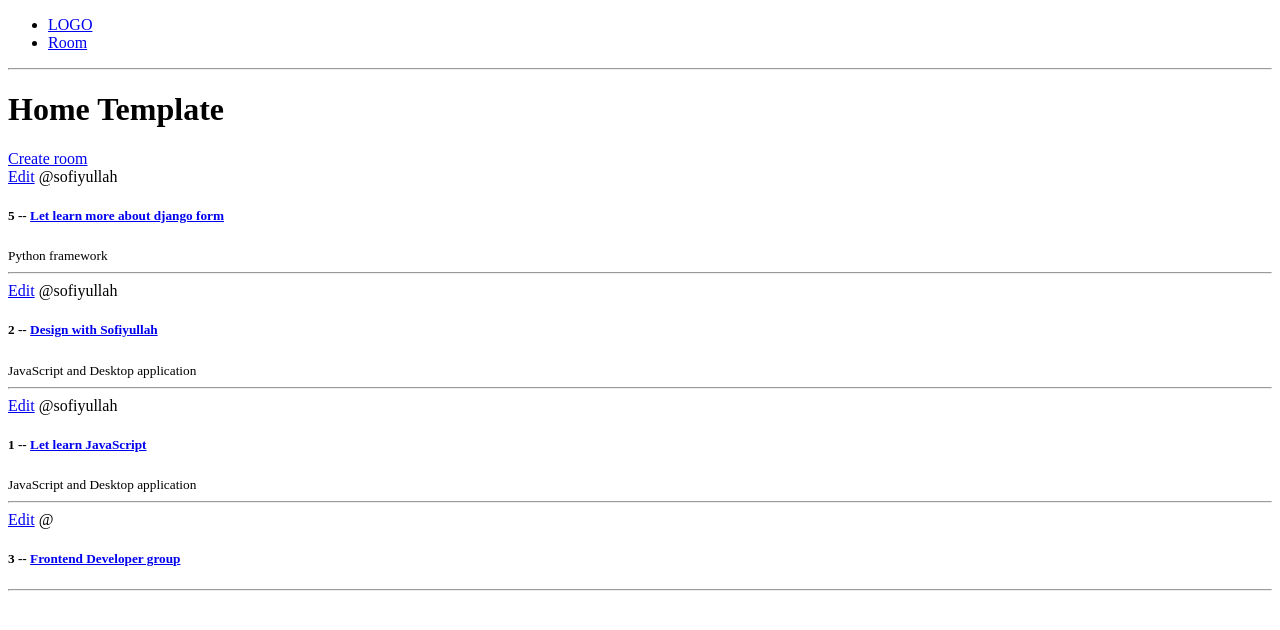
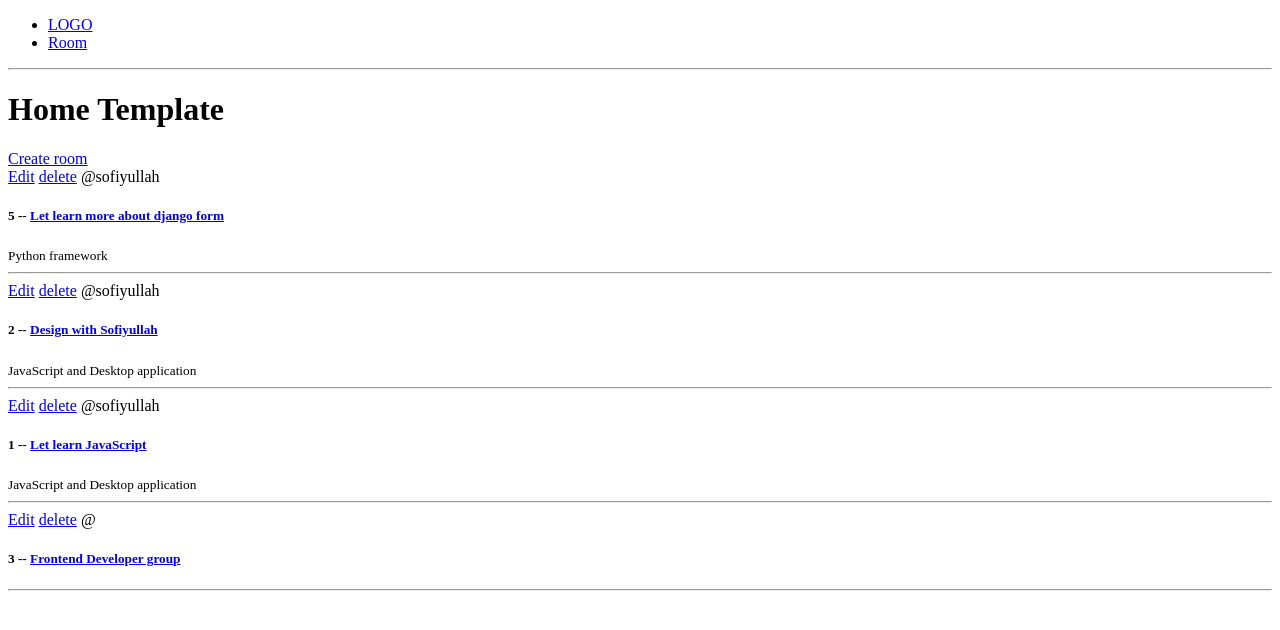
Before and after one commit to Precioussoul/StudyBuddy, a Django app: page / in a window 1280 px wide. Shown: the top 630 px of the page. Run offline with Django 4.2, Linux system fonts and the light colour scheme; data comes from the database, SQL or seed files in the repository; both versions use the stored data as it was after the commit.

Commit message:
feat: working with CRUD, completed

```diff
--- a/base/templates/base/home.html
+++ b/base/templates/base/home.html
@@ -7,6 +7,7 @@
         {% for room in rooms %}
         <div class="">
             <a href="{% url 'update-room' room.id  %}" class="">Edit</a>
+            <a href="{% url 'delete-room' room.id  %}" class="">delete</a>
             <span>@{{room.host.username}}</span>
             <h5 class="">{{room.id}} -- <a href={% url 'room' room.id %}>{{room.name}}</a></h5>
             <small>{{room.topic.name}}</small>
--- a/base/urls.py
+++ b/base/urls.py
@@ -7,4 +7,5 @@ urlpatterns = [
     path('room/<str:pk>/', views.room, name='room'),
     path('create-room/', views.createRoom, name='create-room'),
     path('update-room/<str:pk>', views.updateRoom, name='update-room'),
+    path('delete-room/<str:pk>', views.deleteRoom, name='delete-room'),
 ]
--- a/base/views.py
+++ b/base/views.py
@@ -40,3 +40,10 @@ def updateRoom(request, pk):
 
  context = {'form': form}
  return render(request, 'base/room_form.html', context)
+
+def deleteRoom(request, pk):
+ room = Room.objects.get(id=pk)
+ if request.method == 'POST':
+    room.delete()
+    return redirect('home')
+ return render(request, 'base/delete.html', {'obj': room})
--- a/templates/main.html
+++ b/templates/main.html
@@ -1,18 +1,12 @@
 <!DOCTYPE html>
 <html lang="en">
+  <head>
+    <meta charset="UTF-8" />
+    <meta name="viewport" content="width=device-width, initial-scale=1.0" />
+    <title>StudyBud</title>
+  </head>
 
-<head>
-    <meta charset="UTF-8">
-    <meta name="viewport" content="width=device-width, initial-scale=1.0">
-    <title>StudyBuf</title>
-</head>
-
-<body>
-    {% include "navbar.html" %}
-
-    {% block content %}
-
-    {% endblock content %}
-</body>
-
+  <body>
+    {% include "navbar.html" %} {% block content %} {% endblock content %}
+  </body>
 </html>
```
Also changed, not shown: base/templates/base/delete.html (added, +10 -0 lines), db.sqlite3.
